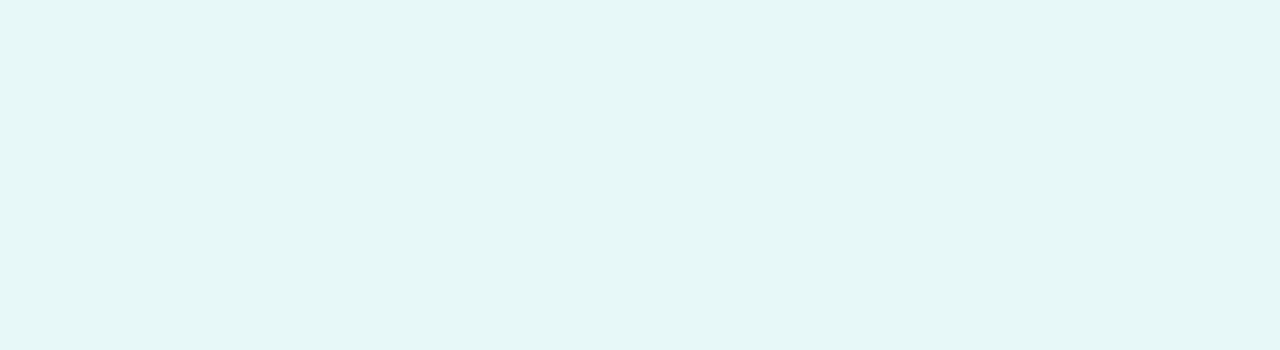
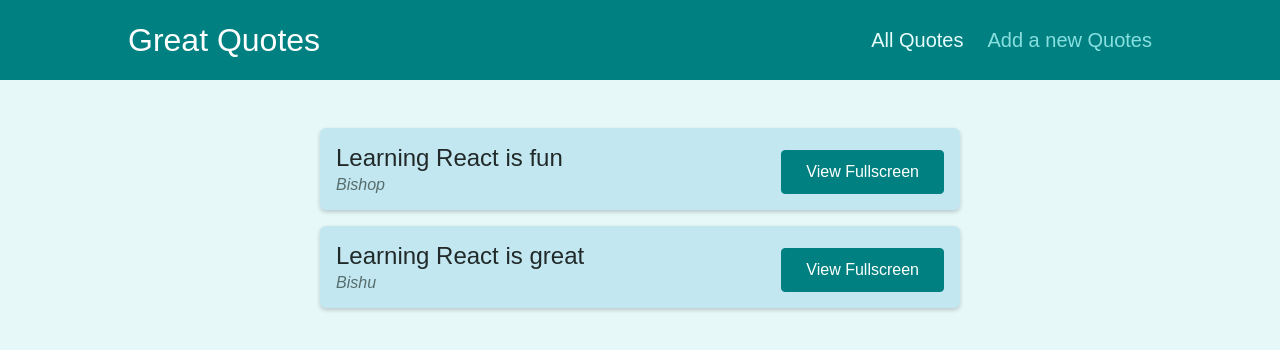
Before and after one commit to BishopBemby/ReactRouter2, a React (Create React App) app: page /quotes in a window 1280 px wide. Shown: the top 350 px of the page. Built offline with nearby package versions, Linux system fonts and the light colour scheme.

Commit message:
practise fro redirecting, extracting params, nested routes, outputting details, notfound page, imperative programming

```diff
--- a/src/App.js
+++ b/src/App.js
@@ -1,8 +1,32 @@
+import { Route, Switch, Redirect } from "react-router-dom";
+import Layout  from "./components/layout/Layout";
+import AllQuotes from "./pages/AllQuotes";
+import NewQuote from "./pages/NewQuote";
+import NotFound from "./pages/NotFound";
+import QuoteDetail from "./pages/QuoteDetail";
+
 function App() {
   return (
-    <div>
-
-    </div>
+    <Layout>
+      <Switch>
+        <Route path="/" exact>
+          <Redirect to="/quotes" />
+        </Route>
+        <Route path="/quotes" exact>
+          <AllQuotes />
+        </Route>
+        <Route path="/quotes/:quoteId">
+          <QuoteDetail />
+        </Route>
+        <Route path="/new-quote">
+          <NewQuote />
+        </Route>
+        {/* Wildcard route that matches  any other route*/}
+        <Route path="*">
+           <NotFound/>
+        </Route>
+      </Switch>
+    </Layout>
   );
 }
 
--- /dev/null
+++ b/src/components/layout/Layout.js
@@ -0,0 +1,14 @@
+import React from "react";
+import classes from "./Layout.module.css";
+import MainNavigation from "./MainNavigation";
+
+const Layout = (props) => {
+  return (
+    <>
+      <MainNavigation></MainNavigation>
+      <main className={classes.main}>{props.children}</main>
+    </>
+  );
+};
+
+export default Layout;
--- /dev/null
+++ b/src/components/layout/MainNavigation.js
@@ -0,0 +1,26 @@
+import classes from "./MainNavigation.module.css";
+import { NavLink } from "react-router-dom";
+
+const MainNavigation = () => {
+  return (
+    <header className={classes.header}>
+      <div className={classes.logo}>Great Quotes</div>
+      <nav className={classes.nav}>
+        <ul>
+          <li>
+            <NavLink to="/quotes" activeClassName={classes.active}>
+              All Quotes
+            </NavLink>
+          </li>
+          <li>
+            <NavLink to="/new-quote" activeClassName={classes.active}>
+              Add a new Quotes
+            </NavLink>
+          </li>
+        </ul>
+      </nav>
+    </header>
+  );
+};
+
+export default MainNavigation;
--- a/src/components/quotes/QuoteForm.js
+++ b/src/components/quotes/QuoteForm.js
@@ -1,7 +1,7 @@
 import { useRef } from 'react';
 
-import Card from '../ui/Card';
-import LoadingSpinner from '../ui/LoadingSpinner';
+import Card from '../UI/Card';
+import LoadingSpinner from '../UI/LoadingSpinner';
 import classes from './QuoteForm.module.css';
 
 const QuoteForm = (props) => {
--- a/src/components/quotes/QuoteItem.js
+++ b/src/components/quotes/QuoteItem.js
@@ -1,4 +1,5 @@
 import classes from './QuoteItem.module.css';
+import { Link} from 'react-router-dom';
 
 const QuoteItem = (props) => {
   return (
@@ -9,9 +10,9 @@ const QuoteItem = (props) => {
         </blockquote>
         <figcaption>{props.author}</figcaption>
       </figure>
-      <a className='btn'>
+      <Link to={`/quotes/${props.id}`} className='btn'>
         View Fullscreen
-      </a>
+      </Link>
     </li>
   );
 };
--- a/src/index.js
+++ b/src/index.js
@@ -1,6 +1,7 @@
 import ReactDOM from 'react-dom';
+import {BrowserRouter} from 'react-router-dom';
 
 import './index.css';
 import App from './App';
 
-ReactDOM.render(<App />, document.getElementById('root'));
+ReactDOM.render(<BrowserRouter><App /></BrowserRouter>, document.getElementById('root'));
--- /dev/null
+++ b/src/pages/AllQuotes.js
@@ -0,0 +1,12 @@
+import QuoteList from '../components/quotes/QuoteList';
+
+const DUMMY_QUOTES = [
+    {id: "q1", author: 'Bishop', text:'Learning React is fun'},
+    {id: "q2", author: 'Bishu', text:'Learning React is great'},
+]
+
+const AllQuotes = () =>{
+return <QuoteList quotes={DUMMY_QUOTES}></QuoteList>
+}
+
+export default AllQuotes;
--- /dev/null
+++ b/src/pages/NewQuote.js
@@ -0,0 +1,13 @@
+import QuoteForm from '../components/quotes/QuoteForm';
+import {useHistory} from 'react-router-dom';
+
+const NewQuote = () =>{
+  const history = useHistory();
+    const addQuoteHandler = (data) =>{
+        console.log(data);
+        history.push('/quotes');
+    }
+    return <QuoteForm onAddQuote={addQuoteHandler}/>
+}
+
+export default NewQuote;
--- /dev/null
+++ b/src/pages/NotFound.js
@@ -0,0 +1,11 @@
+import React from 'react'
+
+const NotFound = () => {
+    return (
+        <div className="centered">
+            <p>Page not Found:(</p>
+        </div>
+    )
+}
+
+export default NotFound
--- /dev/null
+++ b/src/pages/QuoteDetail.js
@@ -0,0 +1,29 @@
+import { useParams, Route } from "react-router-dom";
+import Comments from "../components/comments/Comments";
+import HighlightedQuote from '../components/quotes/HighlightedQuote';
+const DUMMY_QUOTES = [
+    {id: "q1", author: 'Bishop', text:'Learning React is fun'},
+    {id: "q2", author: 'Bishu', text:'Learning React is great'},
+]
+const QuoteDetail = () => {
+
+
+  const params = useParams();
+
+  const quote = DUMMY_QUOTES.find(q=> q.id === params.quoteId);
+
+if(!quote){
+    return <p>Quote not found</p>
+}
+
+  return (
+    <>
+      <HighlightedQuote author={quote.author} text={quote.text}/>
+      <Route path={`/quotes/${params.quoteId}/comments`}>
+        <Comments />
+      </Route>
+    </>
+  );
+};
+
+export default QuoteDetail;
```
Also changed, not shown: 1 other file (tests, documents, lock files or other folders).
